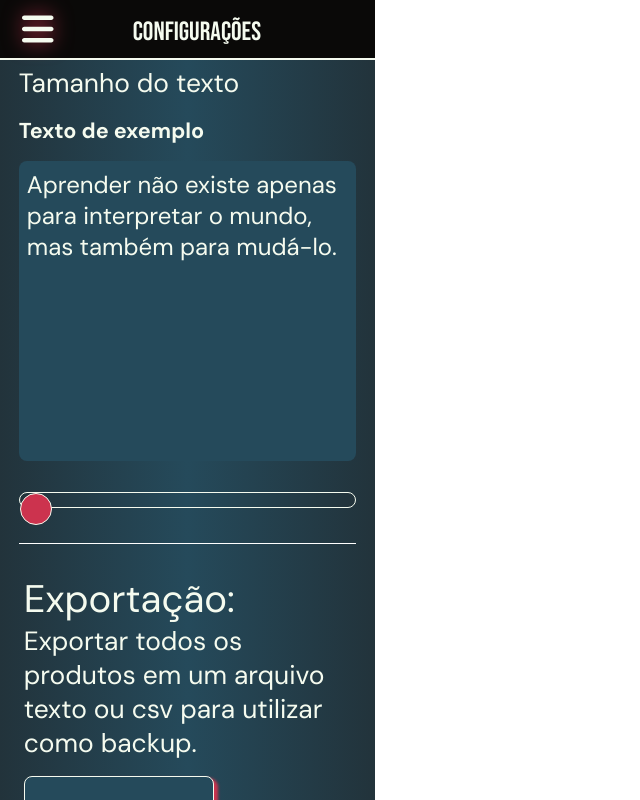
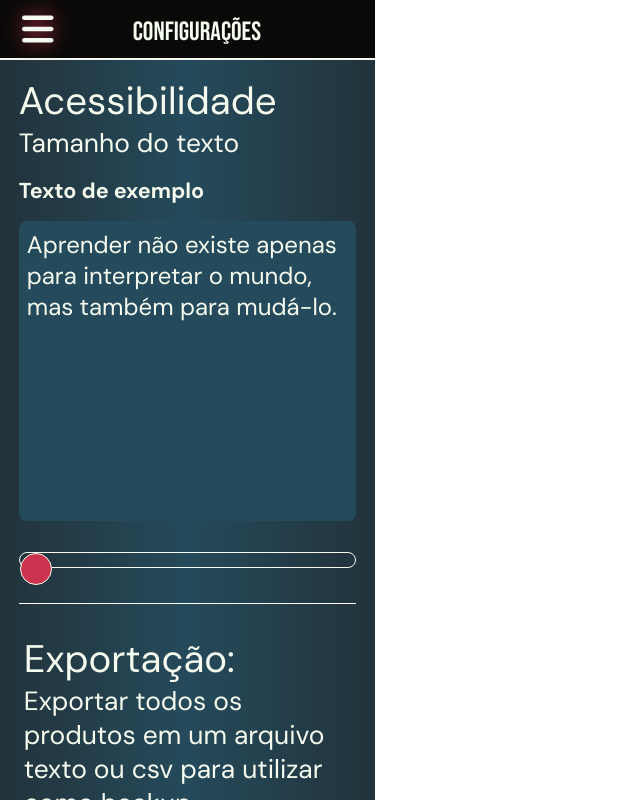
Before and after one commit to Grupo-2-Sustentare/sustentare-web, a React (Create React App) app: page /configuracoes in a window 1280 px wide. Shown: the top 800 px of the page, without its empty margins (0-640 px from the left). Built offline with nearby package versions, Linux system fonts and the light colour scheme; a web font is replaced by a local one.

Commit message:
Ajustes na tela de quantidade-movimento e tipo-movimento, e css das configurações

```diff
--- a/src/pages/cadastros-de-estoque/quantidadeMovimento/QuantidadeMovimento.jsx
+++ b/src/pages/cadastros-de-estoque/quantidadeMovimento/QuantidadeMovimento.jsx
@@ -29,14 +29,18 @@
         <div className={styles.inicioPrincipal}>
                  <p>Quanto do produto {acao} estoque?</p>
         </div>
-            <MeasurementUnitInput label={"Quantidade entrada: "} measurementUnit={p.unidade} placeholder={0}/>
             {ehSaida &&
-                (<RedirectionList
+                (<>
+                <MeasurementUnitInput label={"Quantidade saida: "} measurementUnit={p.unidade} placeholder={0}/>
+                <RedirectionList
                     title={"Categoria do consumo"} hint={p.categoriaConsumo} redirectUrl={"/categoria-consumo"}
-                />)
-            }
+                    />
+                </>
+                )
+                }
             {!ehSaida &&
                 (<>
+                    <MeasurementUnitInput label={"Quantidade entrada: "} measurementUnit={p.unidade} placeholder={0}/>
                     <MeasurementUnitInput label={"Preço (unitário): "} measurementUnit={"R$"} placeholder={0}/>
                     {/* <TextInput /> */}
                     <Switch label={"É ajuste de uma marcação anterior errada?"}/>
--- a/src/pages/cadastros-de-estoque/tipoMovimento/TipoMovimento.jsx
+++ b/src/pages/cadastros-de-estoque/tipoMovimento/TipoMovimento.jsx
@@ -10,7 +10,7 @@
     let p = JSON.parse(sessionStorage.getItem("productBeingEdited"))
 
     function selecionarQuantidade(saida){
-        p.quantidade = saida ? -Math.abs(p.quantidade) : Math.abs(p.quantidade)
+        p.quantidade = saida ? -1 : 1
         sessionStorage.setItem("productBeingEdited", JSON.stringify(p))
         navigate("/quantidade-movimento")
     }
--- a/src/pages/configuracoes/Configuracoes.module.css
+++ b/src/pages/configuracoes/Configuracoes.module.css
@@ -3,7 +3,10 @@
     flex-direction: column;
     align-items: center;
     justify-content: flex-start;
-    height: 170vh;
+    height: 100%;
+    /* background-color: aqua; */
+    margin-bottom: 20px;
+    padding-bottom: 20px;
     gap: 16px;
     width: 90%;
 }
```
